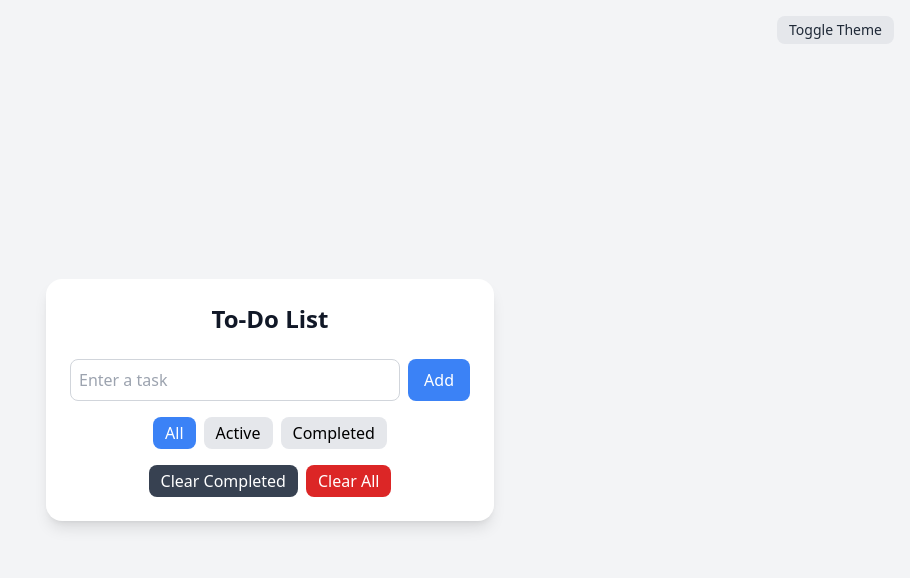
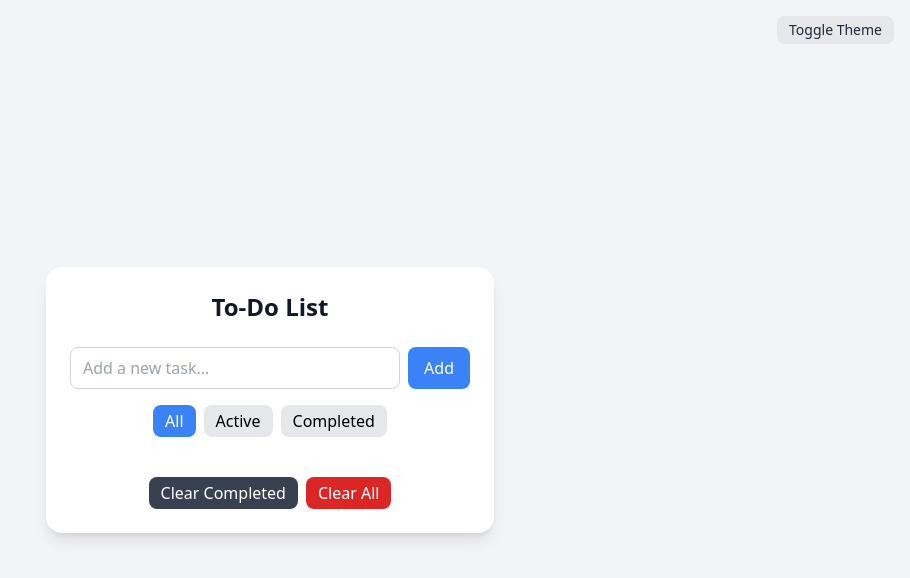
Before and after one commit to shlok-shinde/todo-list, a React (Create React App) app: page / in a window 1280 px wide. Shown: the top 578 px of the page, without its empty margins (370-1280 px from the left). Built offline with nearby package versions, Linux system fonts and the light colour scheme.

Commit message:
Fix dark mode input, clean App.js, and update theme persistence

```diff
--- a/src/App.js
+++ b/src/App.js
@@ -5,9 +5,8 @@
 
 export default function App() {
   const [theme, setTheme] = useState(() => {
-    const saved = localStorage.getItem("theme");
-    return saved ? JSON.parse(saved) : "light";
-  })
+    return localStorage.getItem("theme") || "light";
+  });
 
   const [todos, setTodos] = useState(() => {
     const saved = localStorage.getItem("todos");
@@ -27,7 +26,7 @@
     } else {
       document.documentElement.classList.remove("dark");
     }
-    localStorage.setItem("theme", theme);
+    localStorage.setItem("theme", theme); // ✅ store as string
   }, [theme]);
 
 
@@ -93,6 +92,8 @@
           </button>
         </div>
 
+        <br />
+
         <TodoList
           todos={filteredTodos ?? todos}
           toggleTodo={toggleTodo}
--- a/src/components/TodoInput.js
+++ b/src/components/TodoInput.js
@@ -5,19 +5,29 @@
 
   const handleSubmit = (e) => {
     e.preventDefault();
-    addTodo(task);
+    if (!task.trim()) return;
+    addTodo(task.trim());
     setTask("");
   };
 
   return (
-    <form onSubmit={handleSubmit} className="flex gap-2 mb-4">
+    <form onSubmit={handleSubmit} className="flex gap-2">
       <input
+        type="text"
         value={task}
         onChange={(e) => setTask(e.target.value)}
-        className="border border-gray-300 p-2 rounded-lg flex-grow focus:outline-none focus:ring-2 focus:ring-blue-400"
-        placeholder="Enter a task"
+        placeholder="Add a new task..."
+        className="flex-1 px-3 py-2 rounded-lg border border-gray-300
+                   dark:border-gray-600
+                   bg-white dark:bg-gray-700
+                   text-gray-900 dark:text-gray-100
+                   placeholder-gray-400 dark:placeholder-gray-300
+                   focus:outline-none focus:ring-2 focus:ring-blue-500"
       />
-      <button className="bg-blue-500 hover:bg-blue-600 text-white px-4 py-2 rounded-lg transition">
+      <button
+        type="submit"
+        className="bg-blue-500 hover:bg-blue-600 text-white px-4 py-2 rounded-lg"
+      >
         Add
       </button>
     </form>
```
